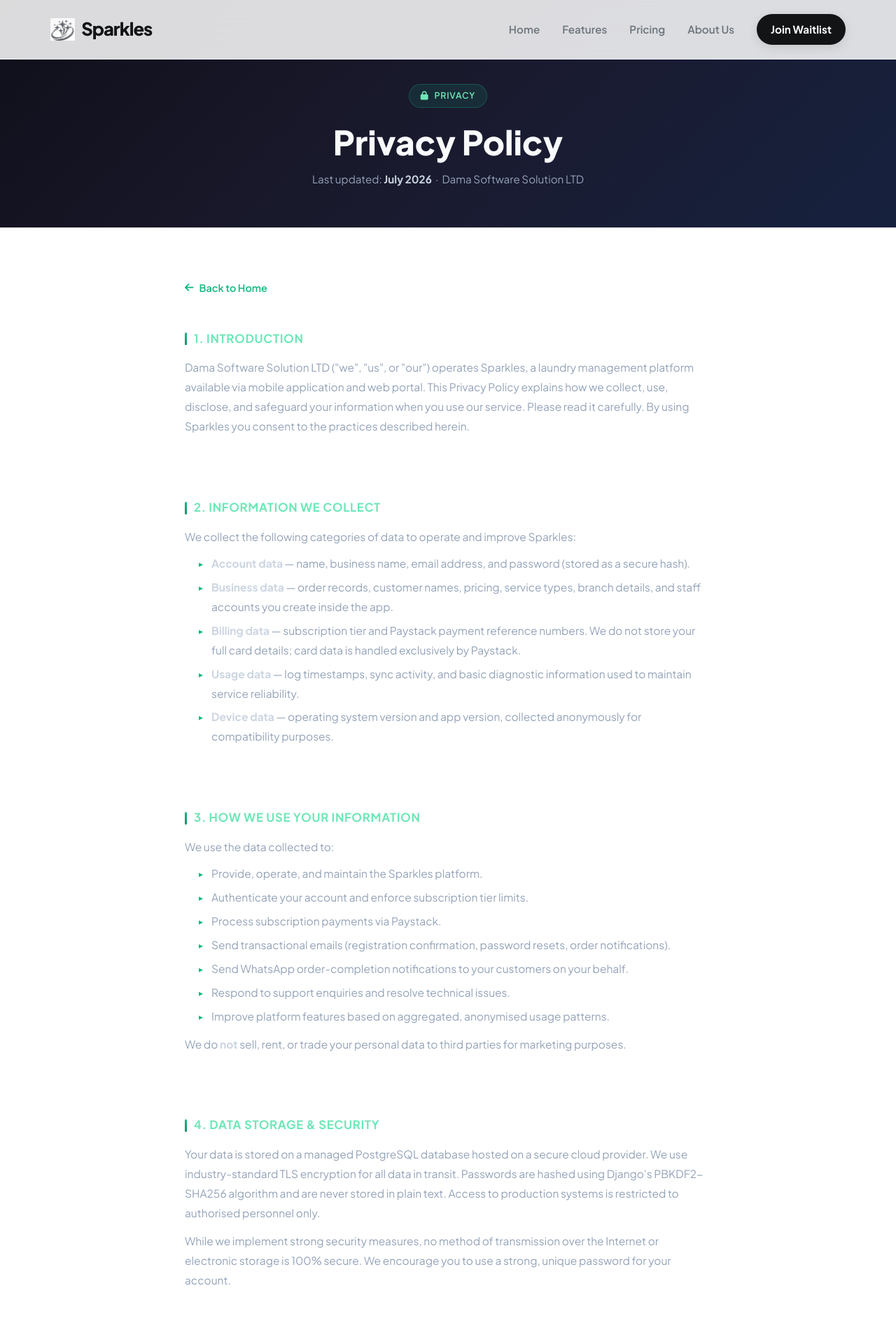
After one commit to DamaMichaelYohanna/sparkles, a Django app: page /privacy/ in a window 1280 px wide. The commit adds this page. Shown: the top 1920 px of the page at 70% size. Run offline with Django 4.2, Linux system fonts and the light colour scheme.

Commit message:
feat: add Privacy Policy page at /privacy/ with full content and footer link

```diff
--- /dev/null
+++ b/laundry_backend/landing/templates/landing/privacy.html
@@ -0,0 +1,369 @@
+{% load static %}
+<!DOCTYPE html>
+<html lang="en">
+
+<head>
+    <meta charset="UTF-8">
+    <meta name="viewport" content="width=device-width, initial-scale=1.0">
+    <meta name="description"
+        content="Sparkles Privacy Policy — learn how Dama Software Solution LTD collects, uses, and protects your data.">
+
+    <!-- Open Graph -->
+    <meta property="og:type" content="website">
+    <meta property="og:url" content="https://www.sparkles.com.ng/privacy/">
+    <meta property="og:title" content="Privacy Policy — Sparkles">
+    <meta property="og:description"
+        content="Learn how Sparkles, a product of Dama Software Solution LTD, collects, uses, and safeguards your personal data.">
+
+    <title>Privacy Policy — Sparkles</title>
+
+    <!-- Google Fonts -->
+    <link
+        href="https://fonts.googleapis.com/css2?family=Plus+Jakarta+Sans:wght@300;400;500;600;700;800&family=Cinzel:wght@600;700;800&display=swap"
+        rel="stylesheet">
+    <link rel="stylesheet" href="{% static 'landing/css/styles.css' %}">
+    <!-- FontAwesome -->
+    <link rel="stylesheet" href="https://cdnjs.cloudflare.com/ajax/libs/font-awesome/6.5.1/css/all.min.css">
+
+    <style>
+        /* ── Hero ───────────────────────────────────────────────── */
+        .terms-hero {
+            padding: 120px 0 56px;
+            text-align: center;
+            background: linear-gradient(135deg, #0f0f1a 0%, #1a1a2e 50%, #16213e 100%);
+            border-bottom: 1px solid rgba(255, 255, 255, 0.06);
+        }
+
+        .terms-hero .badge {
+            display: inline-flex;
+            align-items: center;
+            gap: 8px;
+            background: rgba(16, 185, 129, 0.12);
+            border: 1px solid rgba(16, 185, 129, 0.3);
+            color: #6ee7b7;
+            padding: 6px 16px;
+            border-radius: 50px;
+            font-size: 0.78rem;
+            font-weight: 600;
+            letter-spacing: 0.06em;
+            text-transform: uppercase;
+            margin-bottom: 20px;
+        }
+
+        .terms-hero h1 {
+            font-size: clamp(2rem, 4vw, 3rem);
+            font-weight: 800;
+            color: #f8fafc;
+            margin: 0 auto 12px;
+            line-height: 1.2;
+        }
+
+        .terms-hero p {
+            color: #94a3b8;
+            font-size: 0.95rem;
+        }
+
+        .terms-hero p strong { color: #cbd5e1; }
+
+        /* ── Document body ──────────────────────────────────────── */
+        .terms-content {
+            max-width: 800px;
+            margin: 0 auto;
+            padding: 72px 24px 96px;
+        }
+
+        .terms-section {
+            margin-bottom: 44px;
+        }
+
+        .terms-section h2 {
+            font-size: 1.05rem;
+            font-weight: 700;
+            color: #6ee7b7;
+            letter-spacing: 0.04em;
+            text-transform: uppercase;
+            margin-bottom: 14px;
+            display: flex;
+            align-items: center;
+            gap: 10px;
+        }
+
+        .terms-section h2::before {
+            content: '';
+            display: inline-block;
+            width: 3px;
+            height: 18px;
+            border-radius: 4px;
+            background: linear-gradient(180deg, #10b981, #059669);
+            flex-shrink: 0;
+        }
+
+        .terms-section p,
+        .terms-section li {
+            color: #94a3b8;
+            font-size: 0.97rem;
+            line-height: 1.8;
+        }
+
+        .terms-section ul {
+            margin: 10px 0 0 0;
+            padding-left: 20px;
+            list-style: none;
+        }
+
+        .terms-section ul li {
+            position: relative;
+            padding-left: 18px;
+            margin-bottom: 6px;
+        }
+
+        .terms-section ul li::before {
+            content: '▸';
+            position: absolute;
+            left: 0;
+            color: #10b981;
+            font-size: 0.75rem;
+            top: 4px;
+        }
+
+        .terms-divider {
+            border: none;
+            border-top: 1px solid rgba(255, 255, 255, 0.06);
+            margin: 0 0 44px;
+        }
+
+        .terms-back-link {
+            display: inline-flex;
+            align-items: center;
+            gap: 8px;
+            color: #10b981;
+            font-weight: 600;
+            font-size: 0.9rem;
+            text-decoration: none;
+            margin-bottom: 48px;
+            transition: color 0.2s;
+        }
+
+        .terms-back-link:hover { color: #6ee7b7; }
+
+        .contact-card {
+            background: rgba(16, 185, 129, 0.07);
+            border: 1px solid rgba(16, 185, 129, 0.2);
+            border-radius: 12px;
+            padding: 24px 28px;
+            margin-top: 12px;
+        }
+
+        .contact-card p { margin: 0; }
+
+        .contact-card a {
+            color: #6ee7b7;
+            text-decoration: none;
+        }
+
+        .contact-card a:hover { text-decoration: underline; }
+    </style>
+</head>
+
+<body>
+    <!-- Navigation -->
+    <nav class="navbar">
+        <div class="nav-container">
+            <div class="logo">
+                <img src="{% static 'landing/images/logo.png' %}" alt="Sparkles Logo" class="logo-img">
+                Sparkles
+            </div>
+            <div class="nav-links">
+                <a href="/">Home</a>
+                <a href="/#features">Features</a>
+                <a href="/#pricing">Pricing</a>
+                <a href="/#about">About Us</a>
+                <a href="/#waitlist" class="btn-waitlist-nav">Join Waitlist</a>
+            </div>
+        </div>
+    </nav>
+
+    <!-- Hero -->
+    <section class="terms-hero">
+        <div class="badge">
+            <i class="fa-solid fa-lock"></i>
+            Privacy
+        </div>
+        <h1>Privacy Policy</h1>
+        <p>Last updated: <strong>July 2026</strong> &nbsp;·&nbsp; Dama Software Solution LTD</p>
+    </section>
+
+    <!-- Privacy Content -->
+    <main class="terms-content">
+        <a href="/" class="terms-back-link">
+            <i class="fa-solid fa-arrow-left"></i> Back to Home
+        </a>
+
+        <div class="terms-section">
+            <h2>1. Introduction</h2>
+            <p>
+                Dama Software Solution LTD ("we", "us", or "our") operates Sparkles, a laundry management platform
+                available via mobile application and web portal. This Privacy Policy explains how we collect, use,
+                disclose, and safeguard your information when you use our service. Please read it carefully. By using
+                Sparkles you consent to the practices described herein.
+            </p>
+        </div>
+        <hr class="terms-divider">
+
+        <div class="terms-section">
+            <h2>2. Information We Collect</h2>
+            <p>We collect the following categories of data to operate and improve Sparkles:</p>
+            <ul>
+                <li><strong style="color:#cbd5e1;">Account data</strong> — name, business name, email address, and password (stored as a secure hash).</li>
+                <li><strong style="color:#cbd5e1;">Business data</strong> — order records, customer names, pricing, service types, branch details, and staff accounts you create inside the app.</li>
+                <li><strong style="color:#cbd5e1;">Billing data</strong> — subscription tier and Paystack payment reference numbers. We do not store your full card details; card data is handled exclusively by Paystack.</li>
+                <li><strong style="color:#cbd5e1;">Usage data</strong> — log timestamps, sync activity, and basic diagnostic information used to maintain service reliability.</li>
+                <li><strong style="color:#cbd5e1;">Device data</strong> — operating system version and app version, collected anonymously for compatibility purposes.</li>
+            </ul>
+        </div>
+        <hr class="terms-divider">
+
+        <div class="terms-section">
+            <h2>3. How We Use Your Information</h2>
+            <p>We use the data collected to:</p>
+            <ul>
+                <li>Provide, operate, and maintain the Sparkles platform.</li>
+                <li>Authenticate your account and enforce subscription tier limits.</li>
+                <li>Process subscription payments via Paystack.</li>
+                <li>Send transactional emails (registration confirmation, password resets, order notifications).</li>
+                <li>Send WhatsApp order-completion notifications to your customers on your behalf.</li>
+                <li>Respond to support enquiries and resolve technical issues.</li>
+                <li>Improve platform features based on aggregated, anonymised usage patterns.</li>
+            </ul>
+            <p style="margin-top:12px;">We do <strong style="color:#cbd5e1;">not</strong> sell, rent, or trade your personal data to third parties for marketing purposes.</p>
+        </div>
+        <hr class="terms-divider">
+
+        <div class="terms-section">
+            <h2>4. Data Storage &amp; Security</h2>
+            <p>
+                Your data is stored on a managed PostgreSQL database hosted on a secure cloud provider. We use
+                industry-standard TLS encryption for all data in transit. Passwords are hashed using Django's
+                PBKDF2-SHA256 algorithm and are never stored in plain text. Access to production systems is
+                restricted to authorised personnel only.
+            </p>
+            <p style="margin-top:12px;">
+                While we implement strong security measures, no method of transmission over the Internet or electronic
+                storage is 100% secure. We encourage you to use a strong, unique password for your account.
+            </p>
+        </div>
+        <hr class="terms-divider">
+
+        <div class="terms-section">
+            <h2>5. Sharing of Information</h2>
+            <p>We share your data only with the following third-party service providers, and only to the extent
+                necessary to deliver the service:</p>
+            <ul>
+                <li><strong style="color:#cbd5e1;">Paystack</strong> — payment processing and subscription billing.</li>
+                <li><strong style="color:#cbd5e1;">Resend</strong> — transactional email delivery.</li>
+                <li><strong style="color:#cbd5e1;">Meta (WhatsApp Cloud API)</strong> — order-completion WhatsApp notifications sent to your customers.</li>
+                <li><strong style="color:#cbd5e1;">Vercel / cloud hosting</strong> — infrastructure for serving the application.</li>
+            </ul>
+            <p style="margin-top:12px;">We may disclose your data if required to do so by law or in response to a valid legal request.</p>
+        </div>
+        <hr class="terms-divider">
+
+        <div class="terms-section">
+            <h2>6. Data Retention</h2>
+            <p>
+                We retain your account and business data for as long as your account remains active, or as needed to
+                provide you with our services. If you request account deletion, we will permanently remove your data
+                within 30 days, except where retention is required by applicable law or for legitimate business
+                purposes (e.g. financial records).
+            </p>
+        </div>
+        <hr class="terms-divider">
+
+        <div class="terms-section">
+            <h2>7. Your Rights</h2>
+            <p>Depending on your jurisdiction, you may have the right to:</p>
+            <ul>
+                <li>Access the personal data we hold about you.</li>
+                <li>Request correction of inaccurate data.</li>
+                <li>Request deletion of your account and associated data.</li>
+                <li>Object to or restrict certain processing activities.</li>
+                <li>Withdraw consent where processing is based on consent.</li>
+            </ul>
+            <p style="margin-top:12px;">
+                To exercise any of these rights, please contact us at the address below. We will respond within 30 days.
+            </p>
+        </div>
+        <hr class="terms-divider">
+
+        <div class="terms-section">
+            <h2>8. Cookies</h2>
+            <p>
+                The Sparkles web portal uses only essential session cookies required for authentication (e.g. the
+                Django admin portal). We do not use tracking cookies, analytics cookies, or advertising cookies.
+                The Sparkles mobile app does not use cookies.
+            </p>
+        </div>
+        <hr class="terms-divider">
+
+        <div class="terms-section">
+            <h2>9. Children's Privacy</h2>
+            <p>
+                Sparkles is intended for use by business operators and is not directed at individuals under the age
+                of 18. We do not knowingly collect personal data from minors.
+            </p>
+        </div>
+        <hr class="terms-divider">
+
+        <div class="terms-section">
+            <h2>10. Changes to This Policy</h2>
+            <p>
+                We may update this Privacy Policy from time to time. When we do, we will revise the "Last updated"
+                date at the top of this page. Continued use of Sparkles after any changes constitutes your acceptance
+                of the revised policy. We encourage you to review this page periodically.
+            </p>
+        </div>
+        <hr class="terms-divider">
+
+        <div class="terms-section">
+            <h2>11. Contact Us</h2>
+            <p>If you have any questions, concerns, or requests regarding this Privacy Policy, please reach out:</p>
+            <div class="contact-card">
+                <p>
+                    <strong style="color:#cbd5e1;">Dama Software Solution LTD</strong><br>
+                    Email: <a href="mailto:support@sparkles.com.ng">support@sparkles.com.ng</a><br>
+                    Website: <a href="https://www.sparkles.com.ng">www.sparkles.com.ng</a>
+                </p>
+            </div>
+        </div>
+    </main>
+
+    <!-- Footer -->
+    <footer class="footer">
+        <div class="footer-container">
+            <div class="footer-brand">
+                <div class="footer-logo">
+                    <img src="{% static 'landing/images/logo.png' %}" alt="Sparkles" class="logo-img">
+                    Sparkles
+                </div>
+                <p class="footer-tagline">The operating system for modern laundry businesses.</p>
+                <p style="color:#475569;font-size:0.8rem;margin-top:4px;">A product of Dama Software Solution LTD.</p>
+            </div>
+            <div class="footer-col">
+                <h4>Company</h4>
+                <a href="/#about">About Us</a>
+                <a href="/#features">Features</a>
+                <a href="/api/schema/swagger-ui/">API Documentation</a>
+            </div>
+            <div class="footer-col">
+                <h4>Legal</h4>
+                <a href="/privacy/" aria-current="page">Privacy Policy</a>
+                <a href="/terms/">Terms of Service</a>
+            </div>
+        </div>
+        <div class="footer-bottom">
+            <p>&copy; 2026 Dama Software Solution LTD. All rights reserved.</p>
+        </div>
+    </footer>
+</body>
+
+</html>
--- a/laundry_backend/landing/urls.py
+++ b/laundry_backend/landing/urls.py
@@ -4,6 +4,7 @@ from . import views
 urlpatterns = [
     path('', views.landing_page, name='landing-page'),
     path('terms/', views.terms_of_service, name='terms-of-service'),
+    path('privacy/', views.privacy_policy, name='privacy-policy'),
     path('dashboard/', views.dashboard, name='dashboard'),
     path('dashboard/offices/', views.offices_list, name='offices_list'),
     path('dashboard/users/', views.users_list, name='users_list'),
--- a/laundry_backend/landing/views.py
+++ b/laundry_backend/landing/views.py
@@ -9,6 +9,9 @@ def landing_page(request):
 
 def terms_of_service(request):
     return render(request, 'landing/terms.html')
+
+def privacy_policy(request):
+    return render(request, 'landing/privacy.html')
 
 
 @user_passes_test(lambda u: u.is_superuser or u.is_staff)
```
Also changed, not shown: laundry_backend/landing/templates/landing/index.html (+16 -12 lines).
